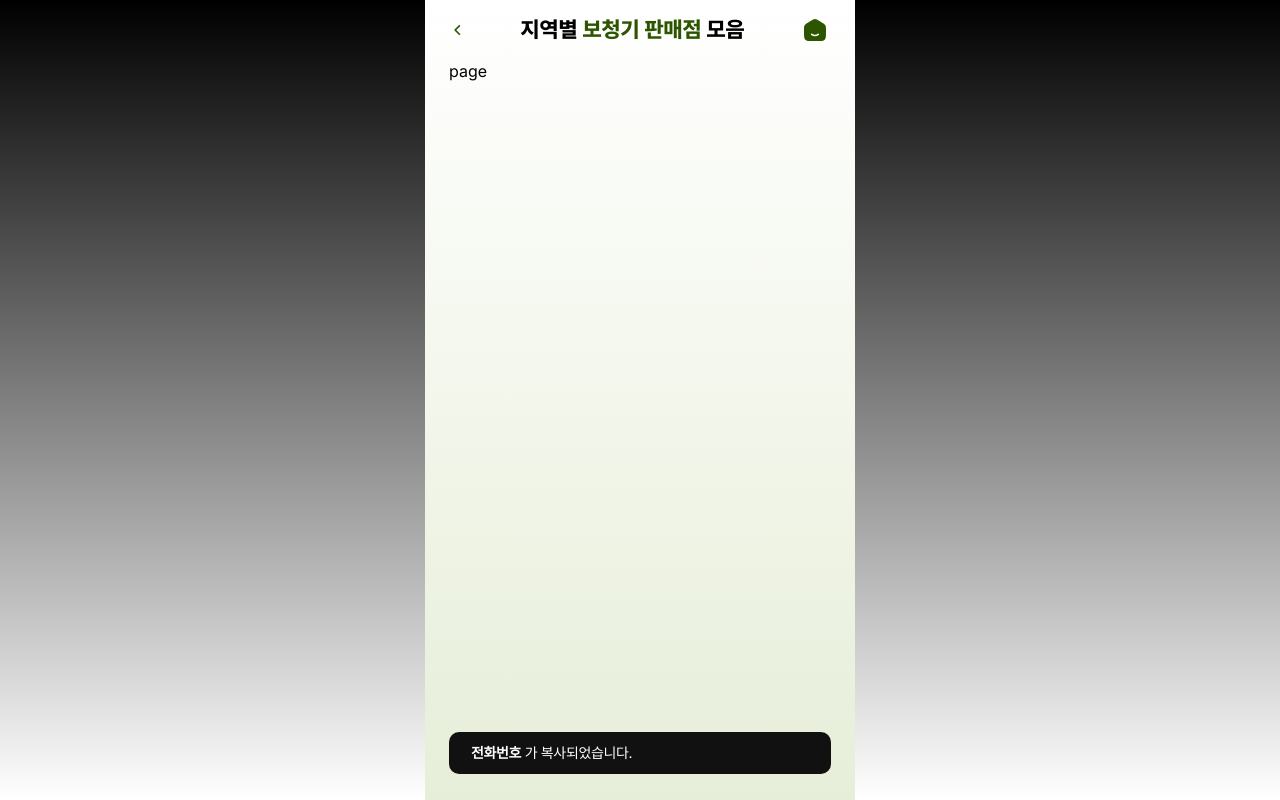
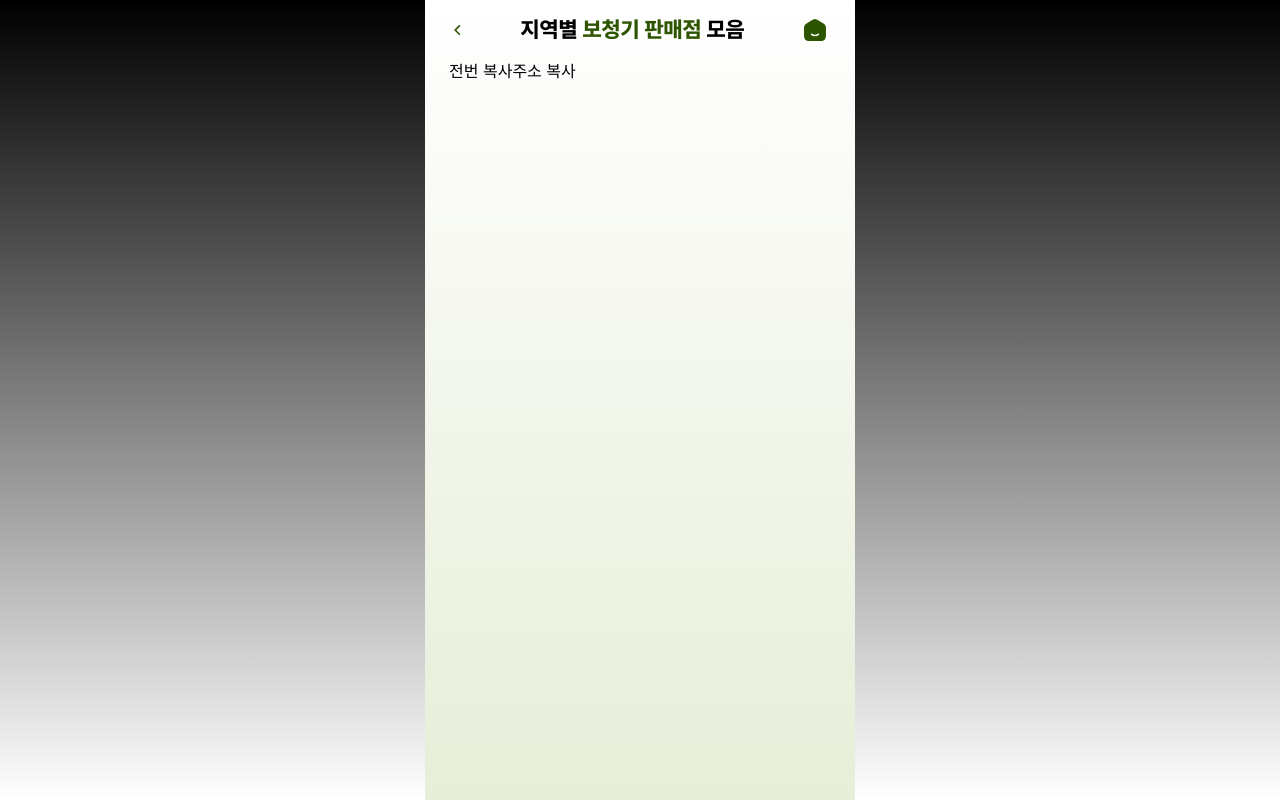
Before and after one commit to zestlee1106/bori-fe, a Next.js app: page /shop in a window 1280 px wide. Built offline with nearby package versions, Linux system fonts and the light colour scheme.

Commit message:
update: 테스트로 페이지에서 토스트 띄우는 게 아니라 버튼 누를 때 토스트가 뜨게끔 수정하

```diff
--- a/app/shop/page.tsx
+++ b/app/shop/page.tsx
@@ -3,10 +3,10 @@
 import React, { useEffect } from 'react'
 import useToast from '@/app/hooks/toast'
 
-const ToastMessage = () => {
+const CopyToastMessage = ({ text }: { text: string }) => {
   return (
     <>
-      <span className="font-bold">전화번호</span> 가 복사되었습니다.
+      <span className="font-bold">{text}</span> 가 복사되었습니다.
     </>
   )
 }
@@ -14,11 +14,20 @@ const ToastMessage = () => {
 const page = () => {
   const { toast } = useToast()
 
-  useEffect(() => {
-    toast(<ToastMessage />)
-  }, [])
+  const copyPhoneNumber = () => {
+    toast(<CopyToastMessage text="전화번호" />)
+  }
 
-  return <div>page</div>
+  const copyAddress = () => {
+    toast(<CopyToastMessage text="주소" />)
+  }
+
+  return (
+    <div>
+      <button onClick={copyPhoneNumber}>전번 복사</button>
+      <button onClick={copyAddress}>주소 복사</button>
+    </div>
+  )
 }
 
 export default page
```
